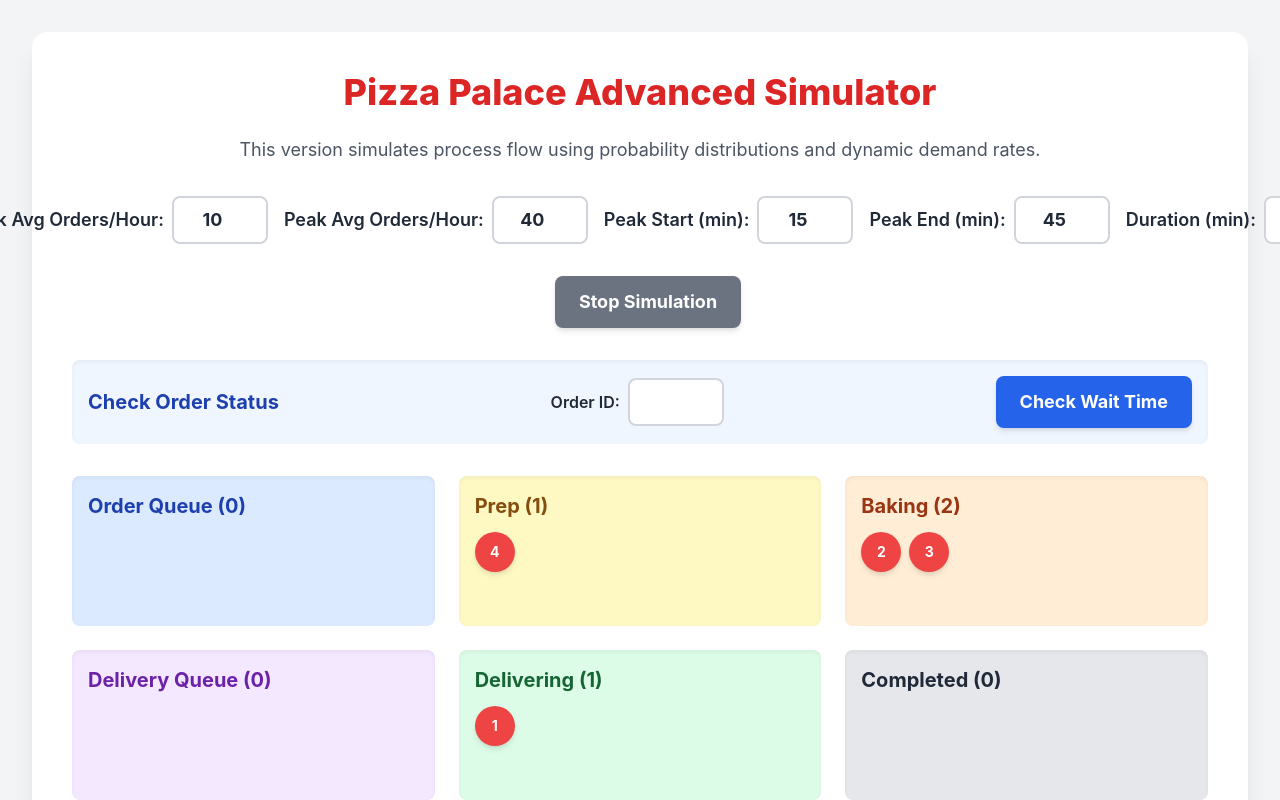
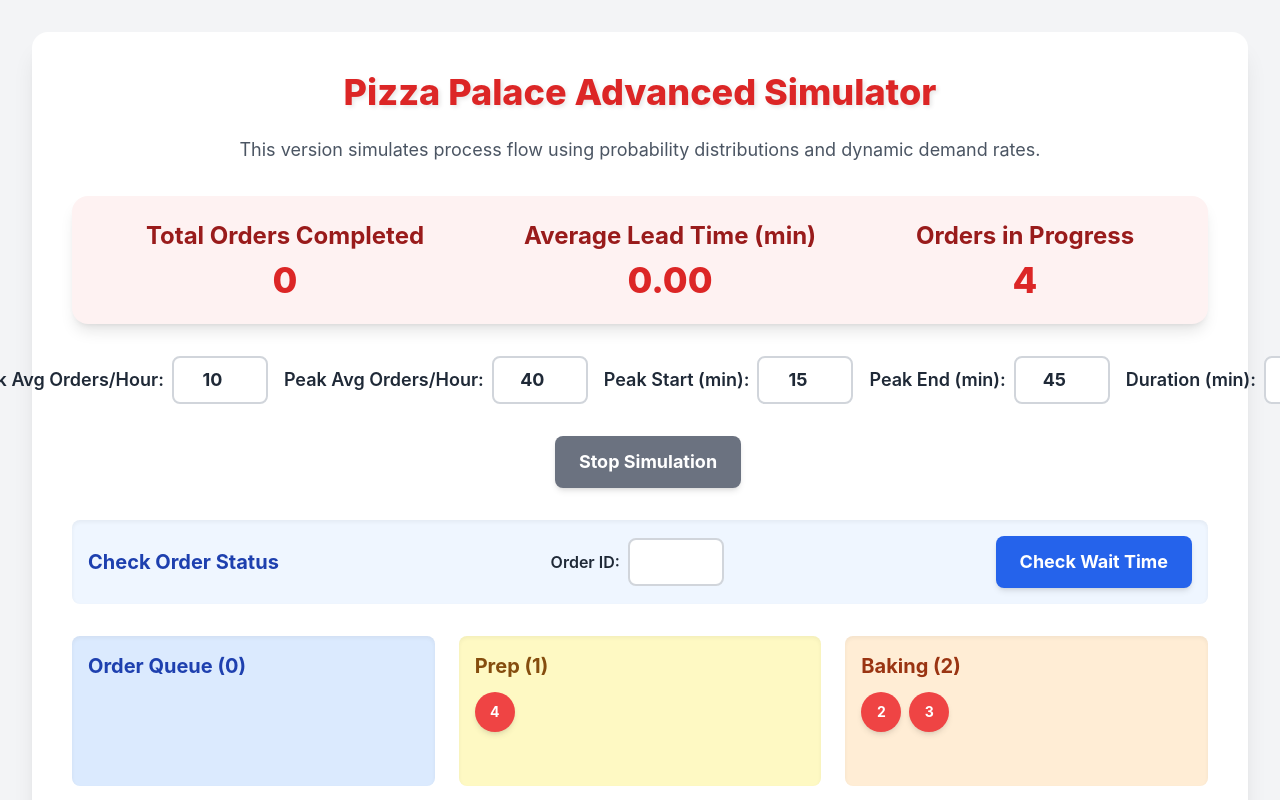
Before and after one commit to Linj9672/pizza_place_simulator_distribution, a plain HTML site: page index.html in a window 1280 px wide. Both pictures are taken after a click on the button "Start Simulation". Shown: the top 800 px of the page. Drawn offline with nearby package versions, Linux system fonts and the light colour scheme.

Commit message:
index.html

```diff
--- a/index.html
+++ b/index.html
@@ -12,12 +12,31 @@
         .stage-container {
             min-height: 150px;
         }
+        .text-shadow {
+            text-shadow: 2px 2px 4px rgba(0, 0, 0, 0.1);
+        }
     </style>
 </head>
 <body class="bg-gray-100 text-gray-800 p-4 sm:p-8">
     <div class="max-w-7xl mx-auto bg-white shadow-xl rounded-2xl p-6 sm:p-10">
-        <h1 class="text-3xl sm:text-4xl font-extrabold text-center text-red-600 mb-6">Pizza Palace Advanced Simulator</h1>
+        <h1 class="text-3xl sm:text-4xl font-extrabold text-center text-red-600 mb-6 text-shadow">Pizza Palace Advanced Simulator</h1>
         <p class="text-center text-lg text-gray-600 mb-8">This version simulates process flow using probability distributions and dynamic demand rates.</p>
+
+        <!-- Dashboard Section -->
+        <div class="bg-red-50 p-6 rounded-2xl shadow-lg mb-8 flex flex-col md:flex-row justify-around items-center space-y-4 md:space-y-0">
+            <div class="text-center">
+                <h2 class="text-2xl font-bold text-red-800">Total Orders Completed</h2>
+                <p id="dashboard-completed" class="text-4xl font-extrabold text-red-600 mt-2">0</p>
+            </div>
+            <div class="text-center">
+                <h2 class="text-2xl font-bold text-red-800">Average Lead Time (min)</h2>
+                <p id="dashboard-avg-lead-time" class="text-4xl font-extrabold text-red-600 mt-2">0.00</p>
+            </div>
+            <div class="text-center">
+                <h2 class="text-2xl font-bold text-red-800">Orders in Progress</h2>
+                <p id="dashboard-in-progress" class="text-4xl font-extrabold text-red-600 mt-2">0</p>
+            </div>
+        </div>
 
         <!-- Input and Control Area -->
         <div class="flex flex-col md:flex-row items-center justify-center space-y-4 md:space-y-0 md:space-x-4 mb-8">
@@ -156,6 +175,11 @@
         const deliveringCountEl = document.getElementById('delivering-count');
         const completedCountEl = document.getElementById('completed-count');
 
+        // Dashboard Elements
+        const dashboardCompletedEl = document.getElementById('dashboard-completed');
+        const dashboardAvgLeadTimeEl = document.getElementById('dashboard-avg-lead-time');
+        const dashboardInProgressEl = document.getElementById('dashboard-in-progress');
+
         // Simulation Parameters
         const PREP_CAPACITY = 1;
         const OVEN_CAPACITY = 8;
@@ -171,6 +195,7 @@
         let nextArrivalTime = 0;
         let nonPeakLambda, peakLambda;
         let peakStart, peakEnd;
+        let totalLeadTime = 0;
 
         // --- Helper functions for distributions ---
 
@@ -218,6 +243,19 @@
             logContainer.prepend(p);
         }
 
+        // Update dashboard metrics
+        function updateDashboard() {
+            dashboardCompletedEl.textContent = completedOrders.length;
+
+            let avgLeadTime = 0;
+            if (completedOrders.length > 0) {
+                const totalLeadTime = completedOrders.reduce((sum, order) => sum + (order.completionTime - order.orderTime), 0);
+                avgLeadTime = totalLeadTime / completedOrders.length;
+            }
+            dashboardAvgLeadTimeEl.textContent = avgLeadTime.toFixed(2);
+            dashboardInProgressEl.textContent = orders.length;
+        }
+
         // Render function to update the UI
         function render() {
             // Clear all containers
@@ -255,6 +293,9 @@
             deliveryQueueCountEl.textContent = deliveryQueue.length;
             deliveringCountEl.textContent = delivering.length;
             completedCountEl.textContent = completedOrders.length;
+
+            // Update dashboard
+            updateDashboard();
         }
 
         // Main simulation loop
@@ -342,6 +383,7 @@
                 startButton.classList.remove('hidden');
                 stopButton.classList.add('hidden');
                 exportButton.classList.remove('hidden'); // Show export button when simulation finishes
+                checkWaitTimeButton.disabled = false;
                 log("Simulation finished.");
             }
         }
@@ -402,7 +444,7 @@
             let estimatedTime = 0;
 
             // Get the queue of orders ahead of this one in each stage
-            const prepQueue = orders.filter(o => o.stage === 'prep' && o.orderTime < order.orderTime);
+            const prepQueue = orders.filter(o => o.stage === 'queue' && o.orderTime < order.orderTime);
             const bakingQueue = orders.filter(o => o.stage === 'baking' && o.prepFinishTime < order.prepFinishTime);
             const deliveryQueue = orders.filter(o => o.stage === 'deliveryQueue' && o.bakingFinishTime < order.bakingFinishTime);
 
```
